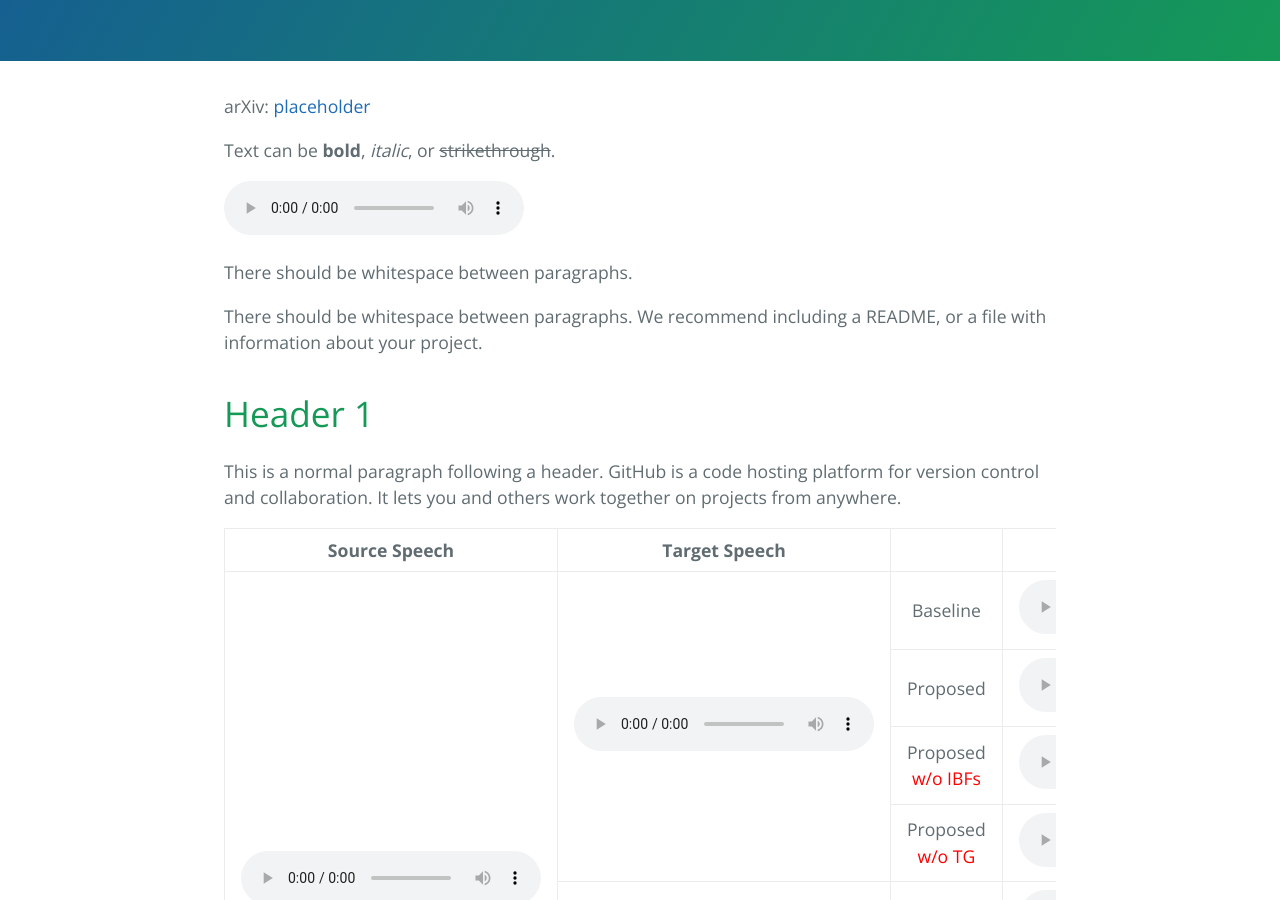
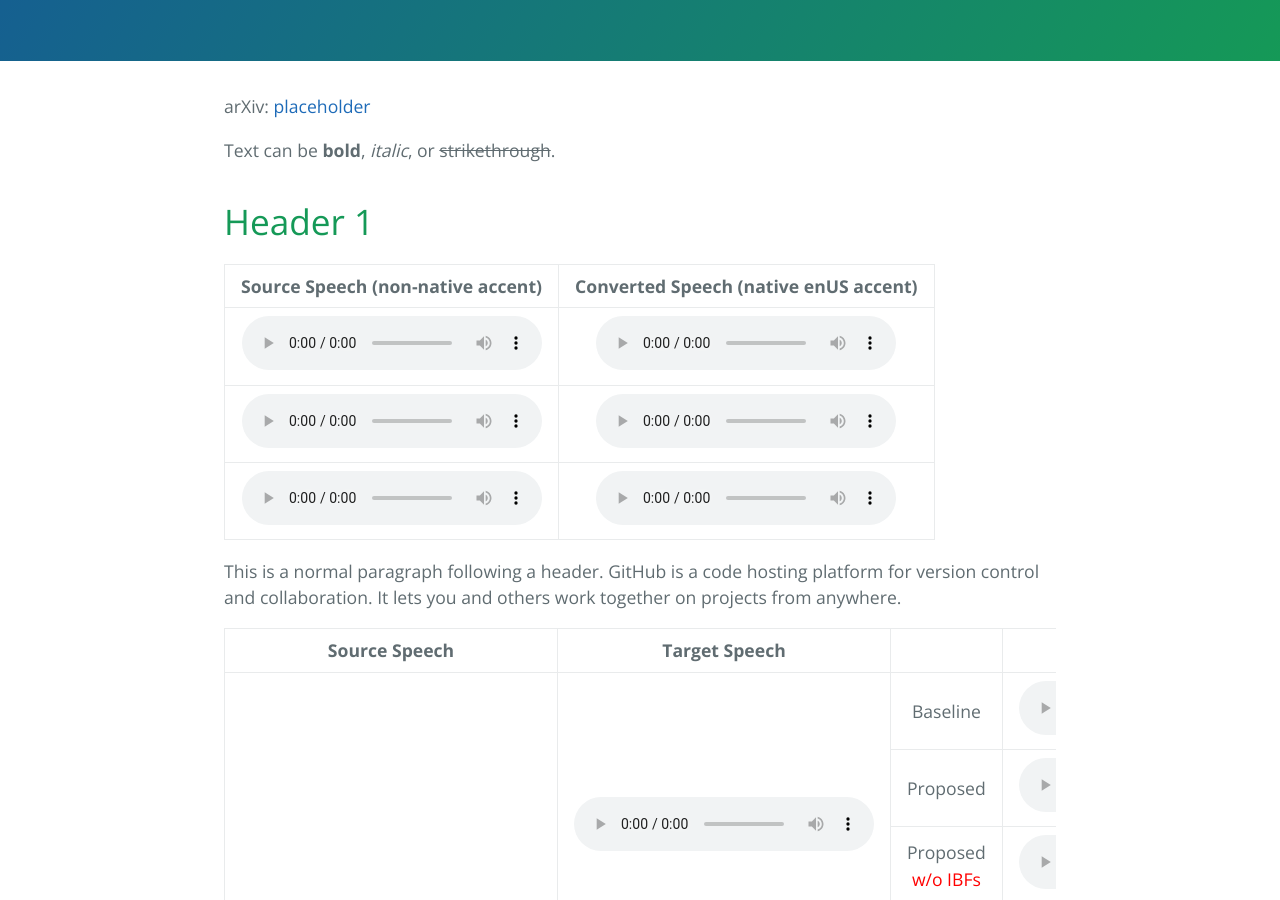
Before and after one commit to libohanr/libohanr.github.io, a Jekyll site: the page built from index.md, in a window 1280 px wide and 900 px high, scrolled down 346 px. Built offline with Jekyll 4.4.1, drawn with Linux system fonts in a browser that asks for light colours.

Commit message:
Update index.md

```diff
--- a/index.md
+++ b/index.md
@@ -5,13 +5,32 @@
 
 Text can be **bold**, _italic_, or ~~strikethrough~~.
 
-<audio controls="controls"><source src="assets/wav/ref_audio1.wav" autoplay="">Your browser does not support the audio element.</audio>
+# Header 1
 
-There should be whitespace between paragraphs.
+<div class="table-wrapper">
+  <table>
+  <thead>
+  <tr>
+      <th>Source Speech (non-native accent)</th>
+      <th>Converted Speech (native enUS accent)</th>
+  </tr>
+  </thead>
+  <tbody>
+  <tr>
+      <td style="text-align: center" rowspan="1"><audio controls="controls"><source src="assets/wav/ref_audio1.wav" autoplay="">Your browser does not support the audio element.</audio></td>
+      <td style="text-align: center" rowspan="1"><audio controls="controls"><source src="assets/wav/ref_audio1.wav" autoplay="">Your browser does not support the audio element.</audio></td>
+  </tr>
 
-There should be whitespace between paragraphs. We recommend including a README, or a file with information about your project.
+  <tr>
+      <td style="text-align: center" rowspan="1"><audio controls="controls"><source src="assets/wav/ref_audio1.wav" autoplay="">Your browser does not support the audio element.</audio></td>
+      <td style="text-align: center" rowspan="1"><audio controls="controls"><source src="assets/wav/ref_audio1.wav" autoplay="">Your browser does not support the audio element.</audio></td>
+  </tr>
 
-# Header 1
+  <tr>
+      <td style="text-align: center" rowspan="1"><audio controls="controls"><source src="assets/wav/ref_audio1.wav" autoplay="">Your browser does not support the audio element.</audio></td>
+      <td style="text-align: center" rowspan="1"><audio controls="controls"><source src="assets/wav/ref_audio1.wav" autoplay="">Your browser does not support the audio element.</audio></td>
+  </tr>
+    </tbody></table></div>
 
 This is a normal paragraph following a header. GitHub is a code hosting platform for version control and collaboration. It lets you and others work together on projects from anywhere.
 
```
